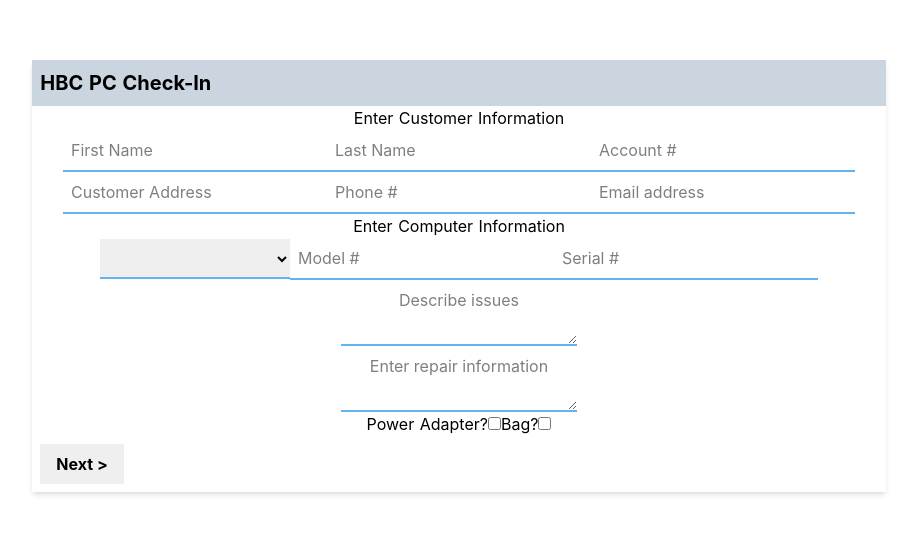
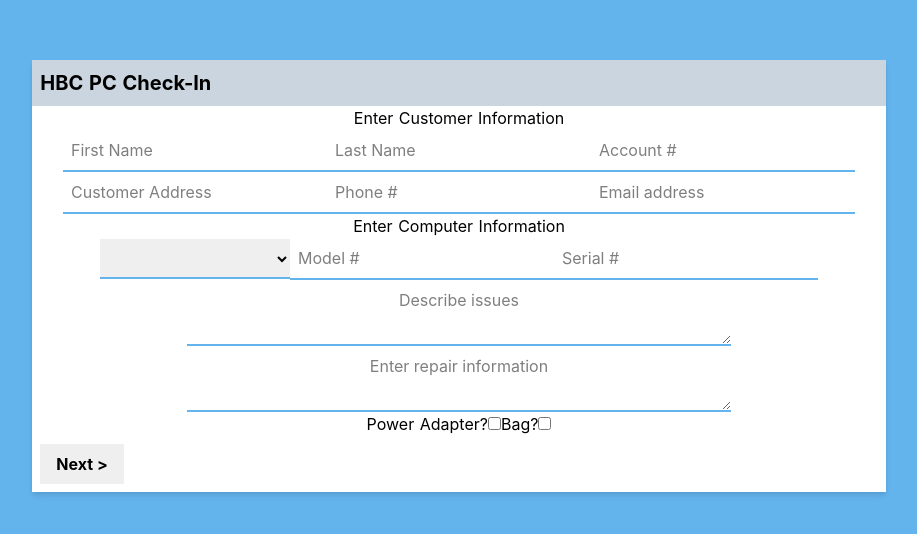
Before and after one commit to BlueSun288/MorningSTAR, a Nuxt app: page / in a window 1280 px wide. Shown: the part 124-658 px from the top of the page, without its empty margins (181-1098 px from the left). Built offline with nearby package versions, Linux system fonts and the light colour scheme.

Commit message:
minor styling tweaksv

```diff
--- a/components/checkin.vue
+++ b/components/checkin.vue
@@ -28,8 +28,8 @@
 				</div>
 			</div>
 			<div id="repairInformation">
-				<textarea id="problemDescription" placeholder="Describe issues" v-model="problemDescription" class="textInput block text-center mx-auto"></textarea>
-				<textarea id="solution" placeholder="Enter repair information" v-model="solution" class="textInput block text-center mx-auto"></textarea>
+				<textarea id="problemDescription" placeholder="Describe issues" v-model="problemDescription" class="textInput block text-center mx-auto" cols="50"></textarea>
+				<textarea id="solution" placeholder="Enter repair information" v-model="solution" class="textInput block text-center mx-auto" cols="50"></textarea>
 			</div>
 			<div id="accessoryInformation">
 				<label for="powerAdapter">Power Adapter?</label>
--- a/pages/index.vue
+++ b/pages/index.vue
@@ -14,11 +14,9 @@
 </script>
 
 <style>
-	/* Sample `apply` at-rules with Tailwind CSS
-	.container {
-	  @apply min-h-screen flex justify-center items-center text-center mx-auto;
+	body{
+		background-color: #63b3ed;
 	}
-	*/
 	.container {
 		margin: 0 auto;
 		min-height: 100vh;
```
